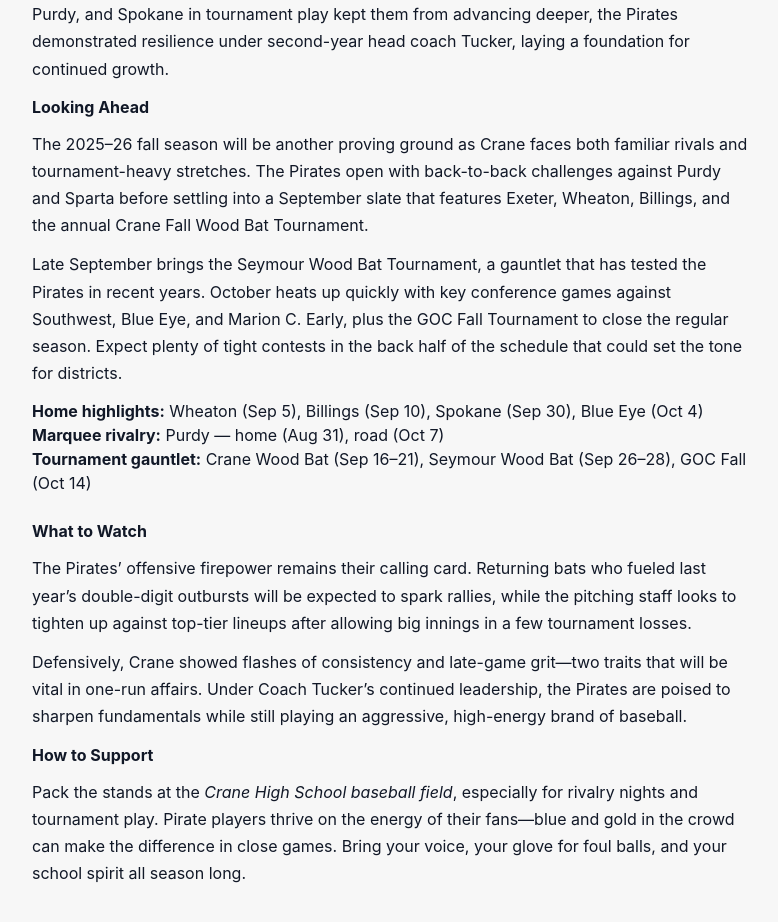
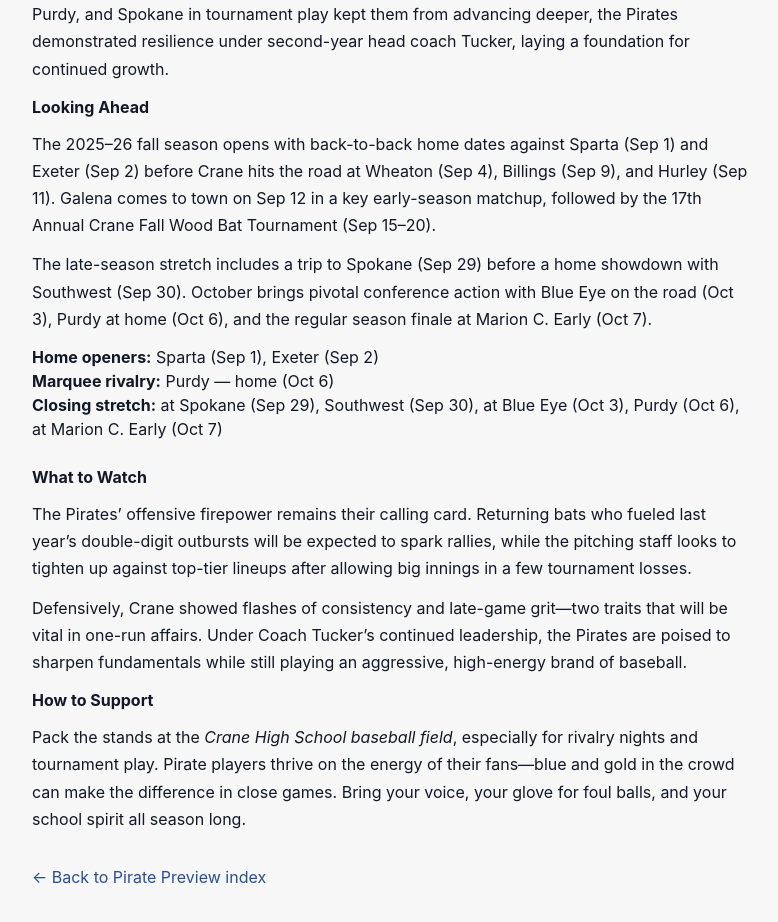
Before and after one commit to WarmMilkCodes/crane-news, a Next.js app: page /sports/previews/25-26-fall-baseball in a window 1280 px wide. Shown: the part 820-1742 px from the top of the page, without its empty margins (248-1026 px from the left). Built offline with nearby package versions, Linux system fonts and the light colour scheme.

Commit message:
update to reflect current schedule (baseball)

```diff
--- a/src/app/sports/previews/[slug]/page.tsx
+++ b/src/app/sports/previews/[slug]/page.tsx
@@ -63,26 +63,26 @@ const PREVIEWS: PreviewFull[] = [
 
       <strong>Looking Ahead</strong>
       <p>
-        The 2025–26 fall season will be another proving ground as Crane faces both familiar rivals and tournament-heavy
-        stretches. The Pirates open with back-to-back challenges against Purdy and Sparta before settling into a
-        September slate that features Exeter, Wheaton, Billings, and the annual Crane Fall Wood Bat Tournament.
+        The 2025–26 fall season opens with back-to-back home dates against Sparta (Sep 1) and Exeter (Sep 2) before
+        Crane hits the road at Wheaton (Sep 4), Billings (Sep 9), and Hurley (Sep 11). Galena comes to town on Sep 12
+        in a key early-season matchup, followed by the 17th Annual Crane Fall Wood Bat Tournament (Sep 15–20).
       </p>
       <p>
-        Late September brings the Seymour Wood Bat Tournament, a gauntlet that has tested the Pirates in recent years.
-        October heats up quickly with key conference games against Southwest, Blue Eye, and Marion C. Early, plus the
-        GOC Fall Tournament to close the regular season. Expect plenty of tight contests in the back half of the
-        schedule that could set the tone for districts.
+        The late-season stretch includes a trip to Spokane (Sep 29) before a home showdown with Southwest (Sep 30).
+        October brings pivotal conference action with Blue Eye on the road (Oct 3), Purdy at home (Oct 6), and the
+        regular season finale at Marion C. Early (Oct 7).
       </p>
 
       <ul>
         <li>
-          <strong>Home highlights:</strong> Wheaton (Sep 5), Billings (Sep 10), Spokane (Sep 30), Blue Eye (Oct 4)
+          <strong>Home openers:</strong> Sparta (Sep 1), Exeter (Sep 2)
         </li>
         <li>
-          <strong>Marquee rivalry:</strong> Purdy — home (Aug 31), road (Oct 7)
+          <strong>Marquee rivalry:</strong> Purdy — home (Oct 6)
         </li>
         <li>
-          <strong>Tournament gauntlet:</strong> Crane Wood Bat (Sep 16–21), Seymour Wood Bat (Sep 26–28), GOC Fall (Oct 14)
+          <strong>Closing stretch:</strong> at Spokane (Sep 29), Southwest (Sep 30), at Blue Eye (Oct 3),
+          Purdy (Oct 6), at Marion C. Early (Oct 7)
         </li>
       </ul>
 
```
